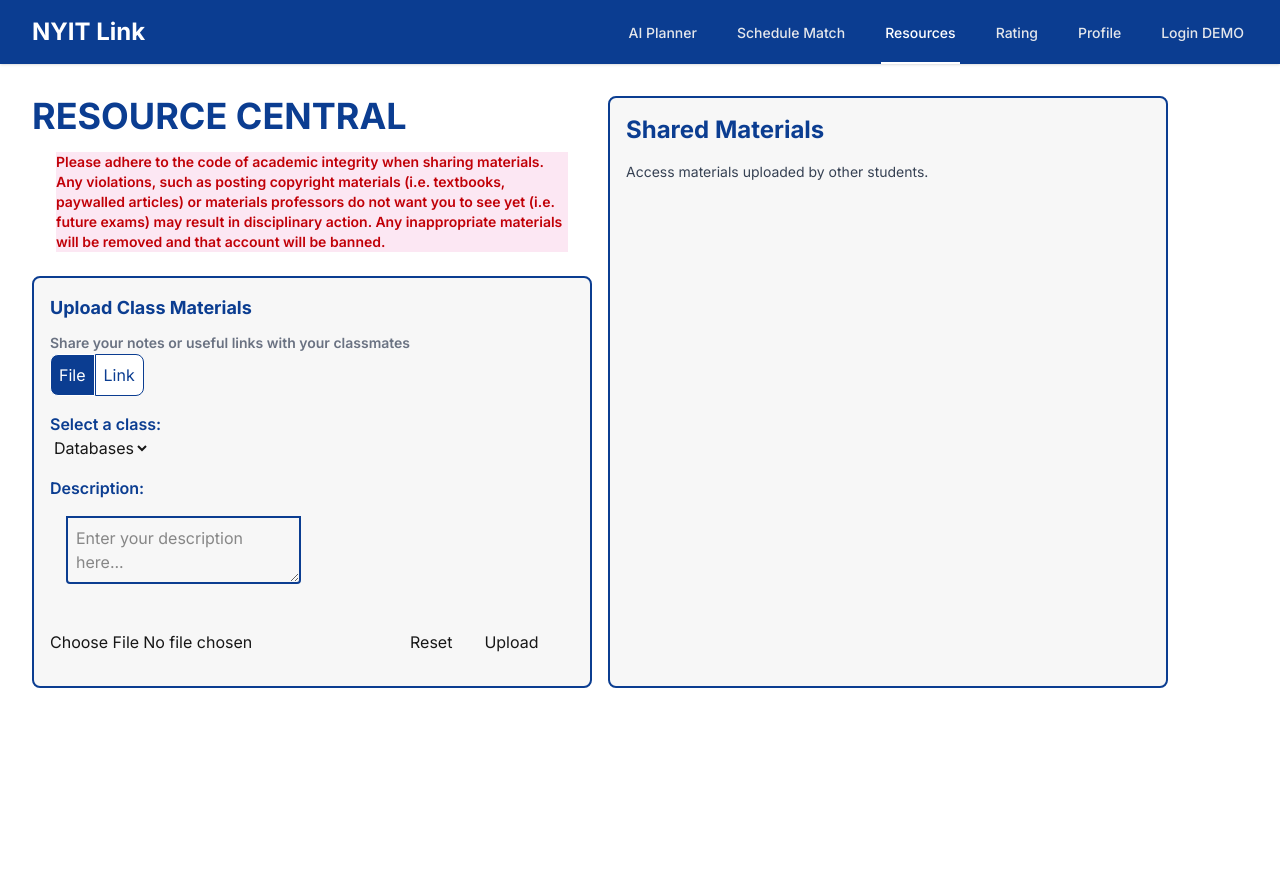
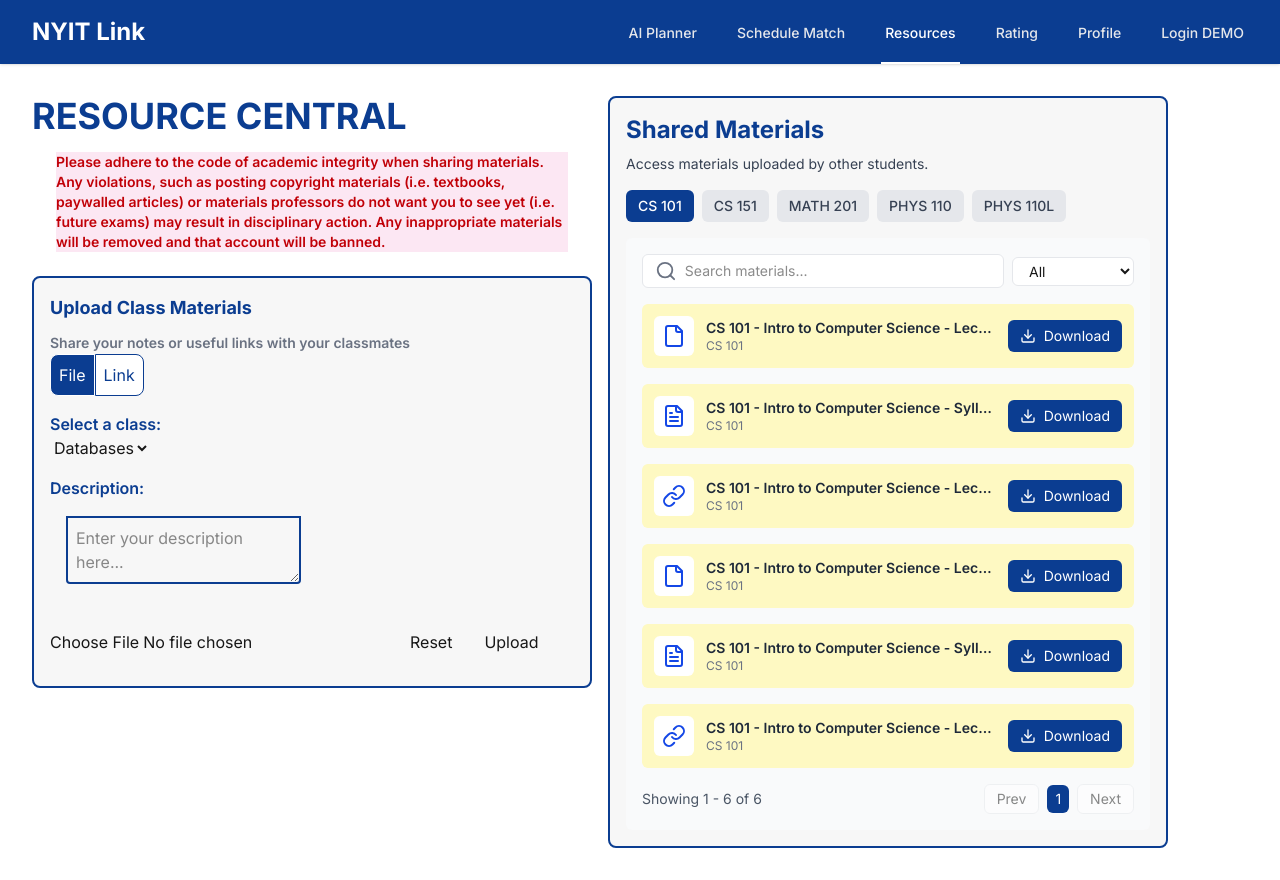
Before and after one commit to symphatixe/nyit-click, a Next.js app: page /resources in a window 1280 px wide. Before the commit the page ends 800 px from the top, so only its background shows below. Built offline with nearby package versions, Linux system fonts and the light colour scheme.

Commit message:
template for resources page done, need to modify + stylize

```diff
--- a/src/app/components/ResourceCentral.tsx
+++ b/src/app/components/ResourceCentral.tsx
@@ -1,14 +1,174 @@
-import React from 'react'
+"use client"
+
+import React, { useMemo, useState } from 'react'
+import { mockSchedule } from '../lib/mockData'
+import { FileText, Link as LinkIcon, File, Download, Search } from 'lucide-react'
+
+type ResourceType = 'ppt' | 'doc' | 'link'
+
+interface ResourceItem {
+  id: string
+  courseCode: string
+  title: string
+  type: ResourceType
+  url: string
+}
 
 export default function ResourceCentral() {
+  // derive course tabs from mock schedule (unique courseCode + name)
+  const tabs = useMemo(() => {
+    const map = new Map<string, string>()
+    mockSchedule.forEach((s) => {
+      if (!map.has(s.courseCode)) map.set(s.courseCode, s.courseName)
+    })
+    return Array.from(map.entries()).map(([code, name]) => ({ code, name }))
+  }, [])
+
+  // create small mock resources per course (ppt, doc, link)
+  const resources = useMemo(() => {
+    const items: ResourceItem[] = []
+    mockSchedule.forEach((s, i) => {
+      const base = `${s.courseCode} - ${s.courseName}`
+      items.push({ id: `${i}-ppt`, courseCode: s.courseCode, title: `${base} - Lecture Slides`, type: 'ppt', url: '#' })
+      items.push({ id: `${i}-doc`, courseCode: s.courseCode, title: `${base} - Syllabus`, type: 'doc', url: '#' })
+      items.push({ id: `${i}-link`, courseCode: s.courseCode, title: `${base} - Lecture Recording`, type: 'link', url: '#' })
+    })
+    return items
+  }, [])
+
+  const [activeTab, setActiveTab] = useState<string>(tabs[0]?.code ?? '')
+  const [query, setQuery] = useState('')
+  const [typeFilter, setTypeFilter] = useState<ResourceType | 'all'>('all')
+  const [page, setPage] = useState(1)
+  const perPage = 6
+
+  const filtered = useMemo(() => {
+    const list = resources.filter((r) => r.courseCode === activeTab)
+      .filter((r) => typeFilter === 'all' ? true : r.type === typeFilter)
+      .filter((r) => r.title.toLowerCase().includes(query.toLowerCase()))
+    return list
+  }, [resources, activeTab, typeFilter, query])
+
+  const totalPages = Math.max(1, Math.ceil(filtered.length / perPage))
+  const pageItems = filtered.slice((page - 1) * perPage, page * perPage)
+
+  const iconForType = (t: ResourceType) => {
+    switch (t) {
+      case 'ppt':
+        return <File className="text-blue-700" />
+      case 'doc':
+        return <FileText className="text-blue-700" />
+      case 'link':
+        return <LinkIcon className="text-blue-700" />
+    }
+  }
+
+  const handleDownload = (item: ResourceItem) => {
+    // placeholder for download behavior
+    // in real app you'd hit the url or proxy endpoint
+    // for now just open the url or console.log
+    if (item.url && item.url !== '#') window.open(item.url, '_blank')
+    else console.log('Downloading', item)
+  }
+
   return (
-    <div className="border-2 border-[var(--color-primary)] rounded-lg p-4 bg-[#ececec6c]">
-      <h2 className="text-2xl font-bold text-[var(--color-primary)]">
-        Shared Materials
-      </h2>
-        <p className="mt-4 text-sm text-gray-700">
-            Access materials uploaded by other students.
-        </p>
+    <div className="w-full overflow-hidden border-2 border-[var(--color-primary)] rounded-lg p-4 bg-[#ececec6c]">
+      <h2 className="text-2xl font-bold text-[var(--color-primary)]">Shared Materials</h2>
+      <p className="mt-2 text-sm text-gray-700">Access materials uploaded by other students.</p>
+
+      {/* Tabs */}
+      <div className="mt-4 flex gap-2 flex-wrap">
+        {tabs.map((t) => (
+          <button
+            key={t.code}
+            onClick={() => { setActiveTab(t.code); setPage(1) }}
+            className={`px-3 py-1.5 rounded-md text-sm font-medium ${activeTab === t.code ? 'bg-[var(--color-primary)] text-white' : 'bg-gray-200 text-gray-700'}`}>
+            {t.code}
+          </button>
+        ))}
+      </div>
+
+      {/* Inner panel */}
+  <div className="mt-4 bg-gray-50 rounded-md p-4 w-full overflow-hidden">
+        {/* Search + filter */}
+        <div className="flex items-center gap-2 mb-4">
+          <div className="flex items-center bg-white border border-gray-200 rounded-md px-3 py-1 w-full">
+            <Search className="mr-2 text-gray-500" />
+            <input
+              value={query}
+              onChange={(e) => { setQuery(e.target.value); setPage(1) }}
+              placeholder="Search materials..."
+              className="w-full text-sm bg-transparent outline-none"
+            />
+          </div>
+
+          <div className="flex items-center gap-2">
+            <select
+              value={typeFilter}
+              onChange={(e) => { const v = e.target.value as ResourceType | 'all'; setTypeFilter(v); setPage(1) }}
+              className="bg-white border border-gray-200 rounded-md px-3 py-1 text-sm"
+            >
+              <option value="all">All</option>
+              <option value="ppt">Slides (ppt)</option>
+              <option value="doc">Docs</option>
+              <option value="link">Links</option>
+            </select>
+          </div>
+        </div>
+
+        {/* Cards list - one card per row */}
+        <div className="flex flex-col gap-4 w-full">
+          {pageItems.map((it) => (
+            <div key={it.id} className="flex items-center justify-between gap-3 p-3 bg-yellow-100 rounded-md w-full">
+              <div className="flex items-center gap-3 min-w-0">
+                <div className="p-2 bg-white rounded-md flex items-center justify-center flex-shrink-0">
+                  {iconForType(it.type)}
+                </div>
+                <div className="min-w-0">
+                  <div className="text-sm font-semibold text-gray-800 truncate">{it.title}</div>
+                  <div className="text-xs text-gray-500">{it.courseCode}</div>
+                </div>
+              </div>
+
+              <div className="flex-shrink-0">
+                <button
+                  onClick={() => handleDownload(it)}
+                  className="inline-flex items-center gap-2 px-3 py-1.5 bg-[var(--color-primary)] text-white rounded-md text-sm"
+                >
+                  <Download size={16} />
+                  <span className="hidden sm:inline">Download</span>
+                </button>
+              </div>
+            </div>
+          ))}
+        </div>
+
+        {/* Pagination */}
+        <div className="mt-4 flex items-center justify-between">
+          <div className="text-sm text-gray-600">Showing {filtered.length === 0 ? 0 : (page - 1) * perPage + 1} - {Math.min(page * perPage, filtered.length)} of {filtered.length}</div>
+          <div className="flex items-center gap-2">
+            <button
+              onClick={() => setPage((p) => Math.max(1, p - 1))}
+              disabled={page === 1}
+              className="px-3 py-1 rounded-md bg-white border border-gray-200 text-sm disabled:opacity-50"
+            >Prev</button>
+            <div className="hidden sm:flex items-center gap-1">
+              {Array.from({ length: totalPages }, (_, i) => i + 1).map((p) => (
+                <button
+                  key={p}
+                  onClick={() => setPage(p)}
+                  className={`px-2 py-1 rounded-md text-sm ${p === page ? 'bg-[var(--color-primary)] text-white' : 'bg-white border border-gray-200 text-gray-700'}`}
+                >{p}</button>
+              ))}
+            </div>
+            <button
+              onClick={() => setPage((p) => Math.min(totalPages, p + 1))}
+              disabled={page === totalPages}
+              className="px-3 py-1 rounded-md bg-white border border-gray-200 text-sm disabled:opacity-50"
+            >Next</button>
+          </div>
+        </div>
+      </div>
     </div>
   )
 }
```
